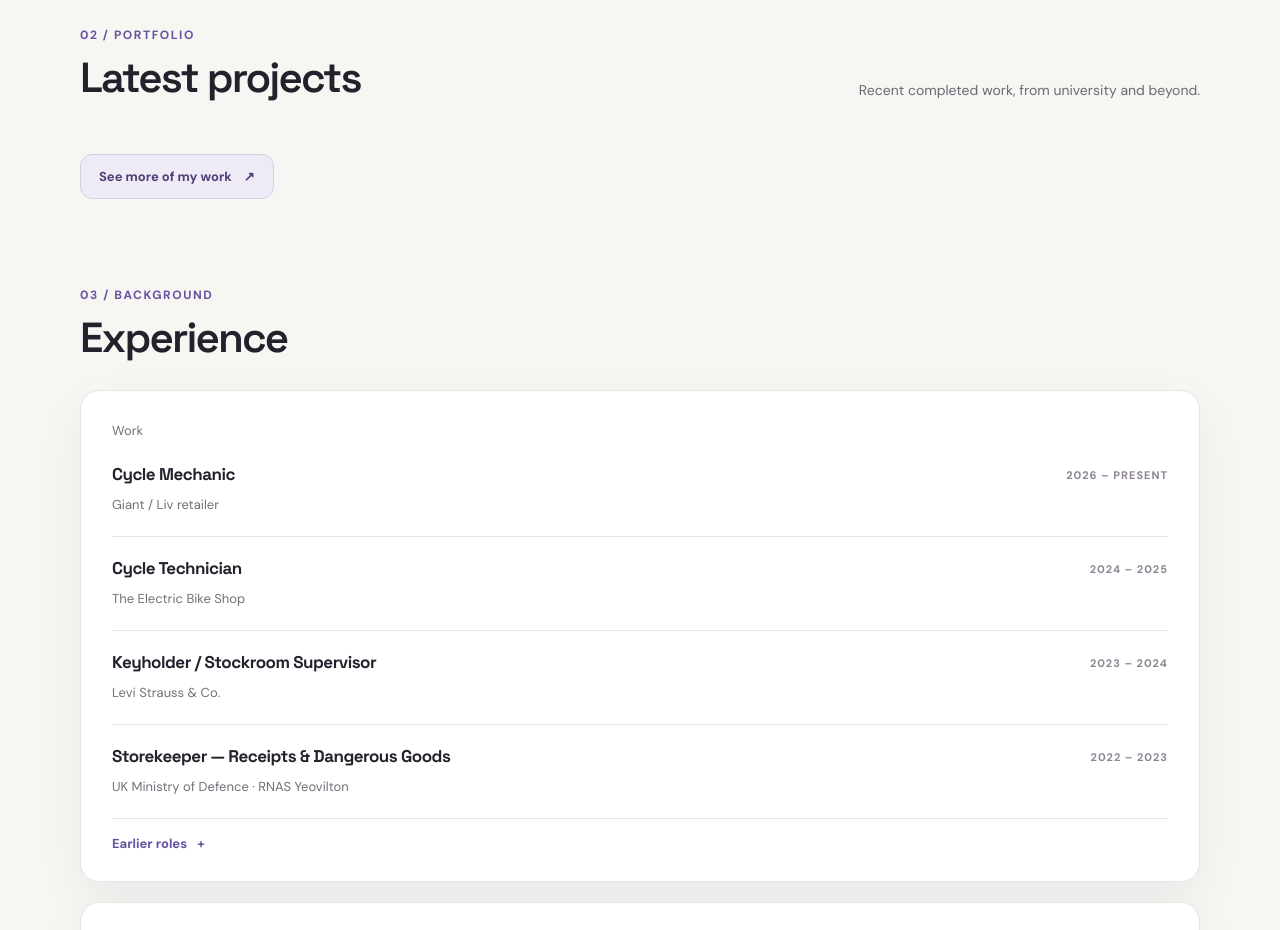
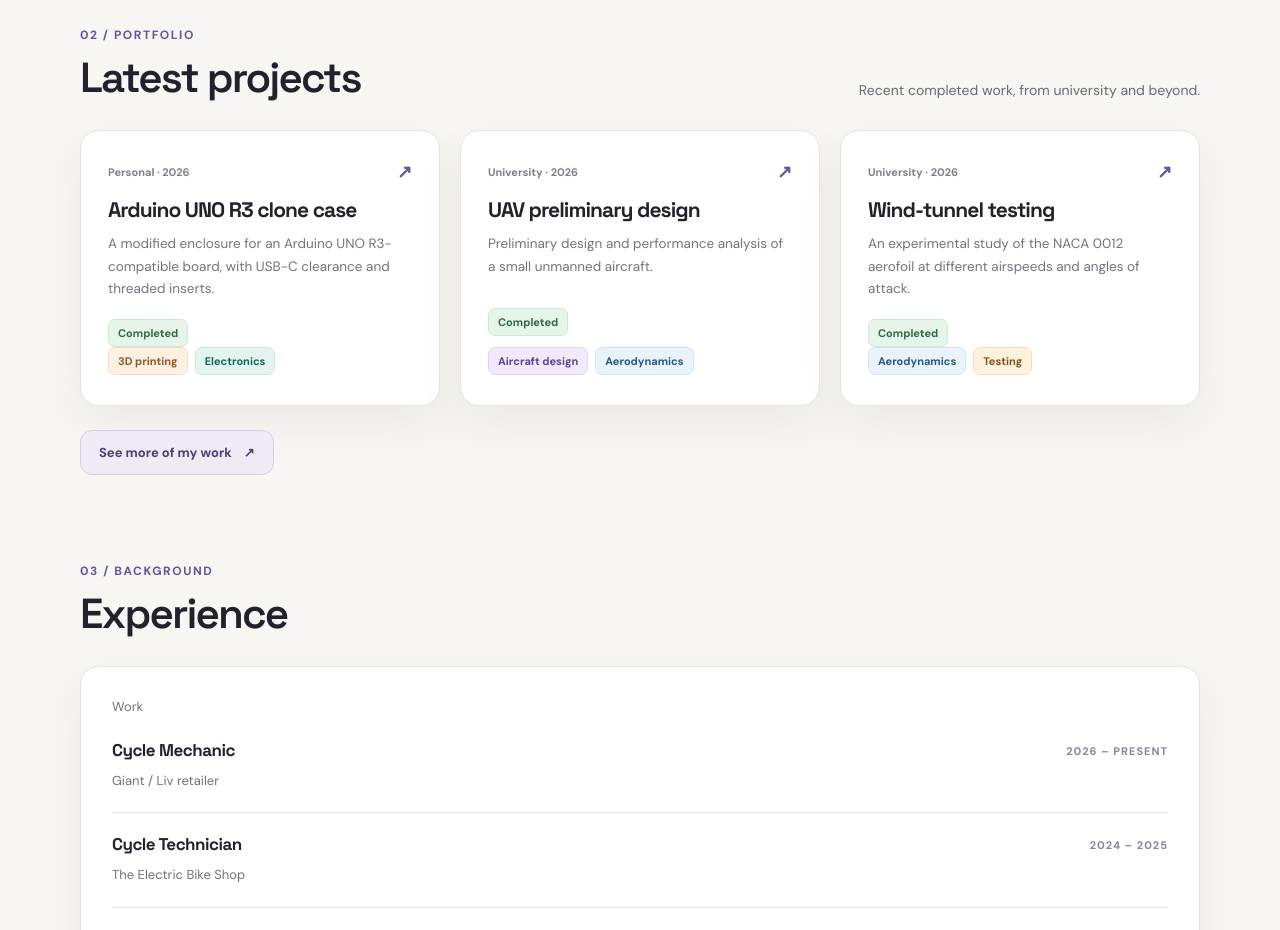
Before and after one commit to declang1505/declang1505.github.io, a plain HTML site: page index.html in a window 1280 px wide. Shown: the part 1120-2050 px from the top of the page. Drawn offline with Linux system fonts and the light colour scheme.

Commit message:
2/2 Replaced Notion with JSON database

```diff
--- /dev/null
+++ b/projects/data.js
@@ -0,0 +1,138 @@
+// Edit project entries here. Set published: true once an entry is complete.
+// "sort" controls Latest projects ordering; use YYYYMMDD once dates are confirmed.
+window.PORTFOLIO_PROJECTS = [
+  {
+    "id": "arduino-uno-case",
+    "title": "Arduino UNO R3 clone case",
+    "category": "Personal",
+    "year": "2026",
+    "date": "",
+    "sort": 20260104,
+    "status": "Completed",
+    "summary": "A modified enclosure for an Arduino UNO R3-compatible board, with USB-C clearance and threaded inserts.",
+    "topics": [
+      "3D printing",
+      "Electronics",
+      "Enclosures"
+    ],
+    "tools": [
+      "SolidWorks",
+      "Orca Slicer",
+      "FDM"
+    ],
+    "body": [
+      "An enclosure modification for an Arduino UNO R3-compatible board.",
+      "The design focused on practical fit and assembly considerations, including clearance around the USB-C connector and provision for threaded inserts."
+    ],
+    "links": [],
+    "image": "",
+    "published": true
+  },
+  {
+    "id": "uav-preliminary-design",
+    "title": "UAV preliminary design",
+    "category": "University",
+    "year": "2026",
+    "date": "",
+    "sort": 20260103,
+    "status": "Completed",
+    "summary": "Preliminary design and performance analysis of a small unmanned aircraft.",
+    "topics": [
+      "Aircraft design",
+      "Aerodynamics",
+      "Performance"
+    ],
+    "tools": [],
+    "body": [
+      "Preliminary design of a small unmanned aircraft, including aerodynamic sizing, take-off performance, endurance and range estimates.",
+      "The work covered design trade-offs and the predicted flight characteristics of the proposed aircraft."
+    ],
+    "links": [],
+    "image": "",
+    "published": true
+  },
+  {
+    "id": "wind-tunnel-testing",
+    "title": "Wind-tunnel testing",
+    "category": "University",
+    "year": "2026",
+    "date": "",
+    "sort": 20260102,
+    "status": "Completed",
+    "summary": "An experimental study of the NACA 0012 aerofoil at different airspeeds and angles of attack.",
+    "topics": [
+      "Aerodynamics",
+      "Testing",
+      "Data analysis"
+    ],
+    "tools": [
+      "Wind tunnel"
+    ],
+    "body": [
+      "A wind-tunnel investigation into the aerodynamic behaviour of the NACA 0012 aerofoil.",
+      "Measurements were taken across different airspeeds and angles of attack, then processed to investigate aerodynamic trends."
+    ],
+    "links": [],
+    "image": "",
+    "published": true
+  },
+  {
+    "id": "aircraft-climb-analysis",
+    "title": "Aircraft climb analysis",
+    "category": "University",
+    "year": "2026",
+    "date": "",
+    "sort": 20260101,
+    "status": "Completed",
+    "summary": "MATLAB-based analysis of climb performance data and comparison against aircraft performance information.",
+    "topics": [
+      "Flight mechanics",
+      "Data analysis",
+      "Performance"
+    ],
+    "tools": [
+      "MATLAB"
+    ],
+    "body": [
+      "A flight-performance analysis using MATLAB to process climb data and evaluate rate of climb and speed-related performance.",
+      "The results were compared with published aircraft performance information."
+    ],
+    "links": [],
+    "image": "",
+    "published": true
+  },
+  {
+    "id": "notion-project-2",
+    "title": "",
+    "category": "Personal",
+    "year": "",
+    "date": "",
+    "sort": 0,
+    "status": "",
+    "summary": "",
+    "topics": [],
+    "tools": [],
+    "body": [],
+    "links": [],
+    "image": "",
+    "published": false,
+    "editorNote": "Second Notion project: supply title, dates, tools, tags, notes and links from Notion export."
+  },
+  {
+    "id": "notion-project-3",
+    "title": "",
+    "category": "Personal",
+    "year": "",
+    "date": "",
+    "sort": 0,
+    "status": "",
+    "summary": "",
+    "topics": [],
+    "tools": [],
+    "body": [],
+    "links": [],
+    "image": "",
+    "published": false,
+    "editorNote": "Third Notion project: supply title, dates, tools, tags, notes and links from Notion export."
+  }
+];
--- /dev/null
+++ b/projects/portfolio.js
@@ -0,0 +1,36 @@
+(function(){
+  const records=(window.PORTFOLIO_PROJECTS||[]).filter(p=>p.published&&p.title);
+  const ordered=records.slice().sort((a,b)=>(b.sort||0)-(a.sort||0));
+  const palette={"Aircraft design":"purple","Aerodynamics":"blue","Performance":"teal","Testing":"amber","Data analysis":"slate","Flight mechanics":"blue","3D printing":"orange","Electronics":"teal","Enclosures":"rose","MATLAB":"purple","SolidWorks":"blue","Orca Slicer":"orange","FDM":"amber","Wind tunnel":"teal","Completed":"green","Ongoing":"amber","Planned":"slate"};
+  function elt(tag,cls,txt){const n=document.createElement(tag);if(cls)n.className=cls;if(txt!==undefined)n.textContent=txt;return n;}
+  function chip(label){const n=elt('span','tag',label);n.dataset.tone=palette[label]||'gray';return n;}
+  function card(p){
+    const art=elt('article','project-card');const link=elt('a','project-card-link');link.href=(document.body.dataset.page==='home'?'projects/':'')+'project.html?id='+encodeURIComponent(p.id);
+    const info=elt('div','project-info');const meta=elt('div','project-meta');meta.append(elt('span','',p.category+' · '+(p.date?new Date(p.date+'T12:00:00').toLocaleDateString('en-GB',{month:'short',year:'numeric'}):p.year)));meta.append(elt('span','card-arrow','↗'));
+    info.append(meta,elt('h3','',p.title),elt('p','',p.summary));
+    const status=elt('div','tags');status.append(chip(p.status));info.append(status);
+    if(document.body.dataset.page==='archive'){
+      if(p.topics.length){info.append(elt('div','card-tags-heading','Topics'));const t=elt('div','tags');p.topics.forEach(x=>t.append(chip(x)));info.append(t);}
+      if(p.tools.length){info.append(elt('div','card-tags-heading','Tools'));const t=elt('div','card-tool-row');p.tools.forEach(x=>t.append(chip(x)));info.append(t);}
+    }else {const t=elt('div','tags');p.topics.slice(0,2).forEach(x=>t.append(chip(x)));info.append(t)}
+    link.append(info);art.append(link);return art;
+  }
+  function archive(){const grid=document.getElementById('archive-grid');if(!grid)return;let mode='All';
+    function render(){grid.replaceChildren();let list=ordered.filter(p=>mode==='All'||p.category===mode);list.forEach(p=>grid.append(card(p)));document.getElementById('project-count').textContent=list.length+' project'+(list.length===1?'':'s');}
+    document.querySelectorAll('[data-filter]').forEach(b=>b.addEventListener('click',()=>{mode=b.dataset.filter;document.querySelectorAll('[data-filter]').forEach(x=>x.setAttribute('aria-pressed',String(x===b)));render();}));render();}
+  function detail(){const host=document.getElementById('project-detail');if(!host)return;const id=new URLSearchParams(location.search).get('id');const p=records.find(x=>x.id===id);
+    if(!p){host.append(elt('h1','','Project not found'),elt('p','','This project may not be published yet.'));return;}
+    document.title=p.title+' — Dec Gavin';
+    const header=elt('div','detail-header');const back=elt('a','back-link','← All projects');back.href='./';header.append(back,elt('div','overline','Portfolio / '+p.category),elt('h1','',p.title),elt('p','detail-lead',p.summary));
+    const layout=elt('div','detail-layout');const body=elt('article','detail-body');body.append(elt('h2','','Overview'));
+    (p.body||[]).forEach(s=>body.append(elt('p','',s)));
+    if(p.image){const img=elt('img','detail-image');img.src=p.image;img.alt='Project photograph: '+p.title;img.loading='lazy';body.append(img);}
+    const aside=elt('aside','detail-side');aside.append(elt('h2','','Project details'));
+    function field(name,items){if(!items||(Array.isArray(items)&&!items.length))return;const f=elt('div','field');f.append(elt('div','field-label',name));const v=elt('div','field-value');(Array.isArray(items)?items:[items]).forEach(s=>{if(name==='Topics'||name==='Tools'||name==='Status'){v.append(chip(s));v.append(' ');}else{v.append(elt('span','',s));}});f.append(v);aside.append(f);}
+    field('Category',p.category);field('Date',p.date?new Date(p.date+'T12:00:00').toLocaleDateString('en-GB',{day:'numeric',month:'long',year:'numeric'}):p.year);field('Status',p.status);field('Topics',p.topics);field('Tools',p.tools);
+    if(p.links&&p.links.length){const f=elt('div','field');f.append(elt('div','field-label','Links'));p.links.forEach(l=>{const a=elt('a','external-link',l.label+' ↗');a.href=l.url;a.target='_blank';a.rel='noopener noreferrer';f.append(a);});aside.append(f);}
+    layout.append(body,aside);host.append(header,layout);
+  }
+  function latest(){const grid=document.getElementById('latest-projects');if(!grid)return;grid.replaceChildren(...ordered.slice(0,3).map(card));}
+  latest();archive();detail();
+})();
```
Also changed, not shown: projects/index.html (+44 -6 lines), projects/project.html (added, +115 -0 lines).
